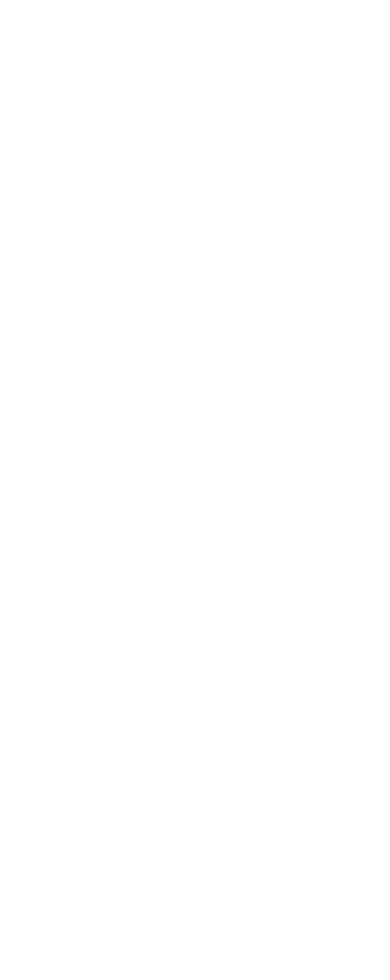
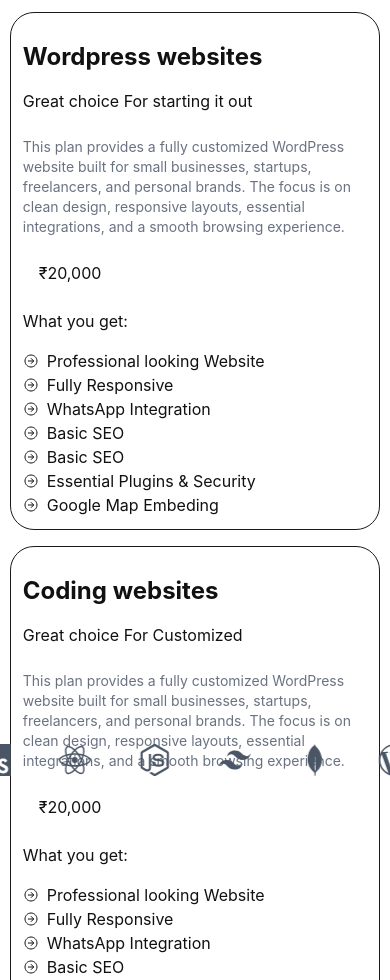
Before and after one commit to Alfaz-2000/myportfolio, a React (Vite) app: page / in a window 390 px wide. Shown: the part 1020-2000 px from the top of the page. Before the commit the page ends 920 px from the top, so only its background shows below. Built offline with nearby package versions, Linux system fonts and the light colour scheme.

Commit message:
feat: responsive services layout and pricing UI

```diff
--- a/package.json
+++ b/package.json
@@ -14,6 +14,7 @@
     "react": "^19.2.0",
     "react-dom": "^19.2.0",
     "react-icons": "^5.5.0",
+    "swiper": "^12.1.0",
     "tailwindcss": "^4.1.18"
   },
   "devDependencies": {
--- a/src/App.jsx
+++ b/src/App.jsx
@@ -1,5 +1,7 @@
 import { useState } from 'react'
 import Navbar from './Components/Navbar'
+import Myskill from './Components/Myskill';
+import Services from './Components/Services';
 import { FaGithub, FaLinkedin, FaInstagram, FaWhatsapp } from "react-icons/fa";
 
 
@@ -13,14 +15,14 @@
       <Navbar />
       <div className="flex flex-col-reverse sm:flex sm:flex-row bg-black">
         <div className="left flex sm:flex flex-col w-full sm:w-1/2 justify-center  items-center text-white mt-5 h-[30vh] sm:h-[80vh]">
-          <h1 className='text-2xl font-bold'>HAS ALFAZ</h1>
+          <h1 className='text-7xl font-bold'>ALFAZ</h1>
           <div className="socials flex justify-center mt-5 mb-5 gap-4">
             <FaGithub size={24} />
             <FaLinkedin size={24} />
             <FaInstagram size={24} />
             <FaWhatsapp size={24} />
           </div>
-          <button className='text-xl font-bold rounded-full bg-blue-400 px-5 py-2'>Download Resume</button>
+          <button className='text-xs sm:text-xl font-bold rounded-full bg-blue-400 px-5 py-2'>Download Resume</button>
         </div>
         <div className="right flex justify-center sm:w-1/2 h-[60vh]   mt-5">
         <div className="mt-5">
@@ -29,10 +31,10 @@
         </div>
       </div>
 
-      <div className="">
-        <h2 className='w-full text-center mt-5 text-xl font-bold'>Skills</h2>
+      <Services/>
 
-      </div>
+<Myskill/>
+
     </>
   )
 }
--- /dev/null
+++ b/src/Components/Myskill.jsx
@@ -0,0 +1,43 @@
+import {
+  SiHtml5,
+  SiCss3,
+  SiJavascript,
+  SiReact,
+  SiNodedotjs,
+  SiTailwindcss,
+  SiMongodb,
+  SiWordpress,
+  SiPostman,
+  SiFigma,
+} from "react-icons/si";
+
+const icons = [
+  SiHtml5,
+  SiCss3,
+  SiJavascript,
+  SiReact,
+  SiNodedotjs,
+  SiTailwindcss,
+  SiMongodb,
+  SiWordpress,
+  SiPostman,
+  SiFigma,
+];
+
+const TechMarquee = () => {
+  return (
+    <div className="marquee py-10">
+      <div className="marquee-track text-gray-600">
+        {[...icons, ...icons].map((Icon, index) => (
+          <Icon
+            key={index}
+            size={32}
+            className="hover:text-[#111111] transition"
+          />
+        ))}
+      </div>
+    </div>
+  );
+};
+
+export default TechMarquee;
--- a/src/Components/Navbar.jsx
+++ b/src/Components/Navbar.jsx
@@ -6,14 +6,14 @@
   return (
     <>
 
-    <nav className='sm:hidden flex bg-white justify-between items-center m-4 p-2'>
-        <div className=" logo text-[#111111] font-medium justify-center mx-2">HasAlfaz</div>
+    <nav className='sm:hidden flex bg-white justify-between items-center md:m-4 p-2 sticky top-0'>
+        <div className=" logo text-[#111111] font-medium justify-center mx-2 text-[#34C759]">HasAlfaz</div>
         <div className="">
             <button onClick={()=>setopen(!open)}><RxHamburgerMenu /></button>
         </div>
     </nav>
     {open &&(
-        <div className=" flex flex-col my-10 p-4 gap-16 items-center h-[80vh] bg-white">
+        <div className=" flex flex-col my-10 p-4 gap-16 items-center h-[80vh] bg-white sticky top-0">
         <a href="#Home">Home</a>
         <a href="#About">About</a>
         <a href="#Services">Services</a>
@@ -21,7 +21,7 @@
       </div>
     )}
 
-    <nav className='hidden sm:flex justify-around bg-white items-center h-16'>
+    <nav className='hidden sm:flex justify-around bg-white items-center h-16 sticky top-0'>
       <div className="logo text-[#111111] font-medium">HasAlfaz</div>
       <div className=" flex gap-5">
         <a href="">Home</a>
--- /dev/null
+++ b/src/Components/Services.jsx
@@ -0,0 +1,106 @@
+import React from 'react'
+import { IoArrowForwardCircleOutline } from "react-icons/io5";
+
+const Services = () => {
+  return (
+    <div className='main w-full h-screen'>
+      <h1 className='text-center text-7xl font-bold mt-10'>Servics</h1>
+      <div className="small-info flex  justify-center mt-10 gap-10">
+        <span>Free Hosting suggestion</span>
+        <span>Free conceltancy</span>
+      </div>
+      <div className="services-cards flex flex-col sm:flex-row justify-center items-center w-full mt-4 gap-4">
+        <div className="card-wordpress w-[95%] sm:w-[25%] h-fit p-1 sm:h-[60vh] bg-[#FFFFFF] rounded-3xl border border-[#1A1A1A]">
+        <div className="main-head flex flex-col">
+            <h2 className='text-2xl font-bold mt-4 p-2'>Wordpress websites</h2>
+            <span className='text-md p-2'>Great choice For starting it out </span>
+            <p className='text-sm mt-2 text-gray-500 p-2'>This plan provides a fully customized WordPress website built for small businesses, startups, freelancers, and personal brands. The focus is on clean design, responsive layouts, essential integrations, and a smooth browsing experience.</p>
+            <span className='mt-2 mx-4 p-2'>₹20,000</span>
+        </div>
+        <div className="sub-head mt-2" >
+            <h3 className='p-2'>What you get:</h3>
+            <div className="lists flex flex-col p-2">
+              <div className=" flex gap-2 items-center">
+                 <IoArrowForwardCircleOutline />
+                <span>Professional looking Website</span>
+              </div>
+              <div className=" flex gap-2 items-center">
+                 <IoArrowForwardCircleOutline />
+                 <span>Fully Responsive</span>
+              </div>
+              <div className=" flex gap-2 items-center">
+                 <IoArrowForwardCircleOutline />
+                <span>WhatsApp Integration</span>
+              </div>
+              <div className=" flex gap-2 items-center">
+                 <IoArrowForwardCircleOutline />
+                <span>Basic SEO</span>
+              </div>
+              <div className=" flex gap-2 items-center">
+                 <IoArrowForwardCircleOutline />
+                <span>Basic SEO</span>
+              </div>
+              <div className=" flex gap-2 items-center">
+                 <IoArrowForwardCircleOutline />
+                <span>Essential Plugins & Security</span>
+              </div>
+              <div className=" flex gap-2 items-center">
+                 <IoArrowForwardCircleOutline />
+                <span>Google Map Embeding</span>
+              </div>
+            </div>
+        </div>
+
+
+        </div>
+
+          <div className="card-wordpress w-[95%] sm:w-[25%] h-fit p-1 sm:h-[60vh] bg-[#FFFFFF] rounded-3xl border border-[#1A1A1A]">
+        <div className="main-head flex flex-col">
+            <h2 className='text-2xl font-bold mt-4 p-2'>Coding websites</h2>
+            <span className='text-md p-2'>Great choice For Customized </span>
+            <p className='text-sm mt-2 text-gray-500 p-2'>This plan provides a fully customized WordPress website built for small businesses, startups, freelancers, and personal brands. The focus is on clean design, responsive layouts, essential integrations, and a smooth browsing experience.</p>
+            <span className='mt-2 mx-4 p-2'>₹20,000</span>
+        </div>
+        <div className="sub-head mt-2" >
+            <h3 className='p-2'>What you get:</h3>
+            <div className="lists flex flex-col p-2">
+              <div className=" flex gap-2 items-center">
+                 <IoArrowForwardCircleOutline />
+                <span>Professional looking Website</span>
+              </div>
+              <div className=" flex gap-2 items-center">
+                 <IoArrowForwardCircleOutline />
+                 <span>Fully Responsive</span>
+              </div>
+              <div className=" flex gap-2 items-center">
+                 <IoArrowForwardCircleOutline />
+                <span>WhatsApp Integration</span>
+              </div>
+              <div className=" flex gap-2 items-center">
+                 <IoArrowForwardCircleOutline />
+                <span>Basic SEO</span>
+              </div>
+              <div className=" flex gap-2 items-center">
+                 <IoArrowForwardCircleOutline />
+                <span>Basic SEO</span>
+              </div>
+              <div className=" flex gap-2 items-center">
+                 <IoArrowForwardCircleOutline />
+                <span>Essential Plugins & Security</span>
+              </div>
+              <div className=" flex gap-2 items-center">
+                 <IoArrowForwardCircleOutline />
+                <span>Google Map Embeding</span>
+              </div>
+            </div>
+        </div>
+
+
+
+        </div>
+      </div>
+    </div>
+  )
+}
+
+export default Services
--- a/src/index.css
+++ b/src/index.css
@@ -8,3 +8,27 @@
   background-color: #ffffff;
   color: #111111;
 }
+
+@keyframes marquee {
+  0% {
+    transform: translateX(0%);
+  }
+  100% {
+    transform: translateX(-50%);
+  }
+}
+
+.marquee {
+  overflow: hidden;
+  white-space: nowrap;
+}
+
+.marquee-track {
+  display: inline-flex;
+  gap: 3rem;
+  animation: marquee 25s linear infinite;
+}
+
+.marquee:hover .marquee-track {
+  animation-play-state: paused;
+}
```
Also changed, not shown: public/card-icon.svg (added), 1 other file (tests, documents, lock files or other folders).
